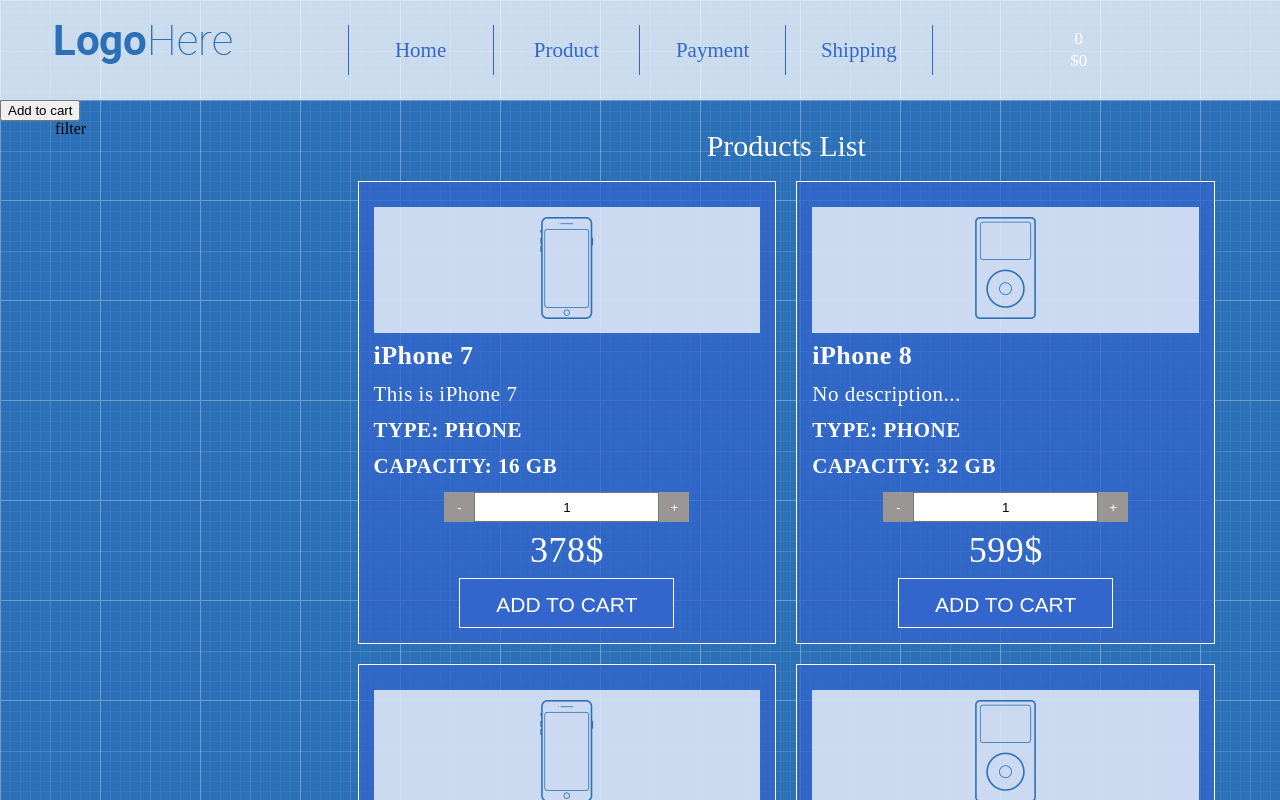
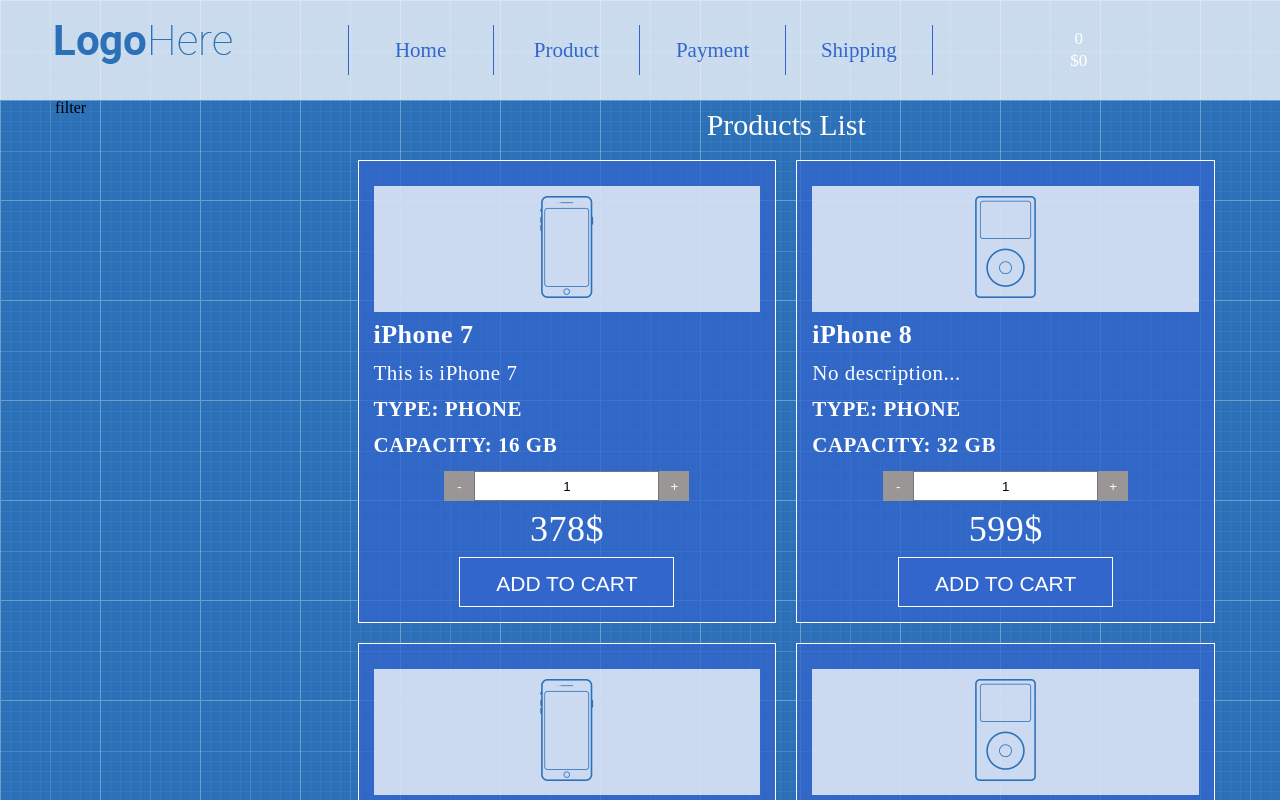
Before and after one commit to KRybiy/shop-project, a React (Create React App) app: page / in a window 1280 px wide. Shown: the top 800 px of the page. Built offline with nearby package versions, Linux system fonts and the light colour scheme.

Commit message:
add method addProducToCart

```diff
--- a/src/App/App.js
+++ b/src/App/App.js
@@ -11,7 +11,6 @@ class App extends Component {
 
     state ={
         cartData: {
-
             price:0,
             totalCount:0,
         }
@@ -32,9 +31,9 @@ class App extends Component {
                 totalCount={this.state.cartData.totalCount}
                 price={this.state.cartData.price}
             />
-            <button onClick={()=>this.addProductToCart(500,5)}>Add to cart
-            </button>
-            <Main/>
+            <Main
+            addProductToCart={this.addProductToCart}
+            />
             <Footer/>
              </div>
         )
--- a/src/App/Main/Main.js
+++ b/src/App/Main/Main.js
@@ -1,7 +1,9 @@
 import React from 'react'
 import ProductList from './Products/ProductsList';
 
-const Main= () => {
+const Main= ({
+	addProductToCart
+}) => {
     return (
         <main className="main">
 		<div className="container">
@@ -10,7 +12,9 @@ const Main= () => {
 					filter
 				</div>
 				<div className="col-lg-9">
-					<ProductList/>
+					<ProductList
+					addProductToCart={addProductToCart}
+					/>
 				</div>
 			</div>
 		</div>
--- a/src/App/Main/Products/ProductListItem.js
+++ b/src/App/Main/Products/ProductListItem.js
@@ -50,6 +50,7 @@ class ProductListItem extends Component {
             type,
             capacity,
             price,
+            addProductToCart,
         } = this.props
          return (
 
@@ -63,7 +64,9 @@ class ProductListItem extends Component {
                 <div className="product-features"> Capacity: {capacity} Gb</div>
                 {this.renderQuantity()}
                 <div className="product-price"> {price}$</div>
-                <button className="btn-add-to-cart"> Add to Cart </button>
+                <button className="btn-add-to-cart"
+                    onClick={()=> {addProductToCart (price,this.state.productCount)}}
+                > Add to Cart </button>
             </div>
         )
     }
--- a/src/App/Main/Products/ProductsList.js
+++ b/src/App/Main/Products/ProductsList.js
@@ -2,7 +2,10 @@ import React from 'react'
 import ProductListItem from './ProductListItem';
 import products from './products.js'
 
-const ProductList = () => {
+const ProductList = ({
+    addProductToCart,
+}
+) => {
     return (
         <div>
             <h1 className="page-title"> Products List </h1>
@@ -19,6 +22,7 @@ const ProductList = () => {
                    }) => (
                         <div className="col-lg-6" key={id}>
                             <ProductListItem
+                            addProductToCart={addProductToCart}
                             image={image}
                             name={name}
                             description={description}
```
